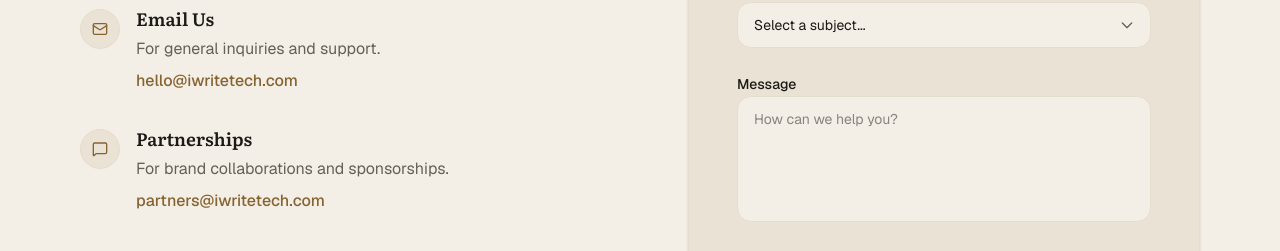
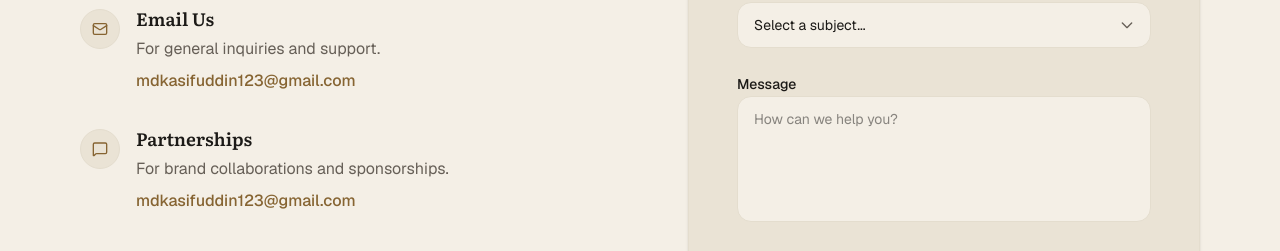
Before and after one commit to MdKasif0/iWriteTech-Copy, a Next.js app: page /contact in a window 1280 px wide. Shown: the part 483-734 px from the top of the page. Built offline with nearby package versions, Linux system fonts and the light colour scheme; no server answers.

Commit message:
chore: update contact email addresses in contact page

```diff
--- a/src/app/contact/page.tsx
+++ b/src/app/contact/page.tsx
@@ -39,8 +39,8 @@ export default function ContactPage() {
               <div>
                 <h3 className="font-semibold text-lg text-foreground mb-1">Email Us</h3>
                 <p className="text-muted-foreground mb-2">For general inquiries and support.</p>
-                <a href="mailto:hello@iwritetech.com" className="font-medium text-primary hover:underline underline-offset-4 focus-visible:outline-none focus-visible:ring-2 focus-visible:ring-ring rounded-sm">
-                  hello@iwritetech.com
+                <a href="mailto:mdkasifuddin123@gmail.com" className="font-medium text-primary hover:underline underline-offset-4 focus-visible:outline-none focus-visible:ring-2 focus-visible:ring-ring rounded-sm">
+                  mdkasifuddin123@gmail.com
                 </a>
               </div>
             </div>
@@ -52,8 +52,8 @@ export default function ContactPage() {
               <div>
                 <h3 className="font-semibold text-lg text-foreground mb-1">Partnerships</h3>
                 <p className="text-muted-foreground mb-2">For brand collaborations and sponsorships.</p>
-                <a href="mailto:partners@iwritetech.com" className="font-medium text-primary hover:underline underline-offset-4 focus-visible:outline-none focus-visible:ring-2 focus-visible:ring-ring rounded-sm">
-                  partners@iwritetech.com
+                <a href="mailto:mdkasifuddin123@gmail.com" className="font-medium text-primary hover:underline underline-offset-4 focus-visible:outline-none focus-visible:ring-2 focus-visible:ring-ring rounded-sm">
+                  mdkasifuddin123@gmail.com
                 </a>
               </div>
             </div>
```
